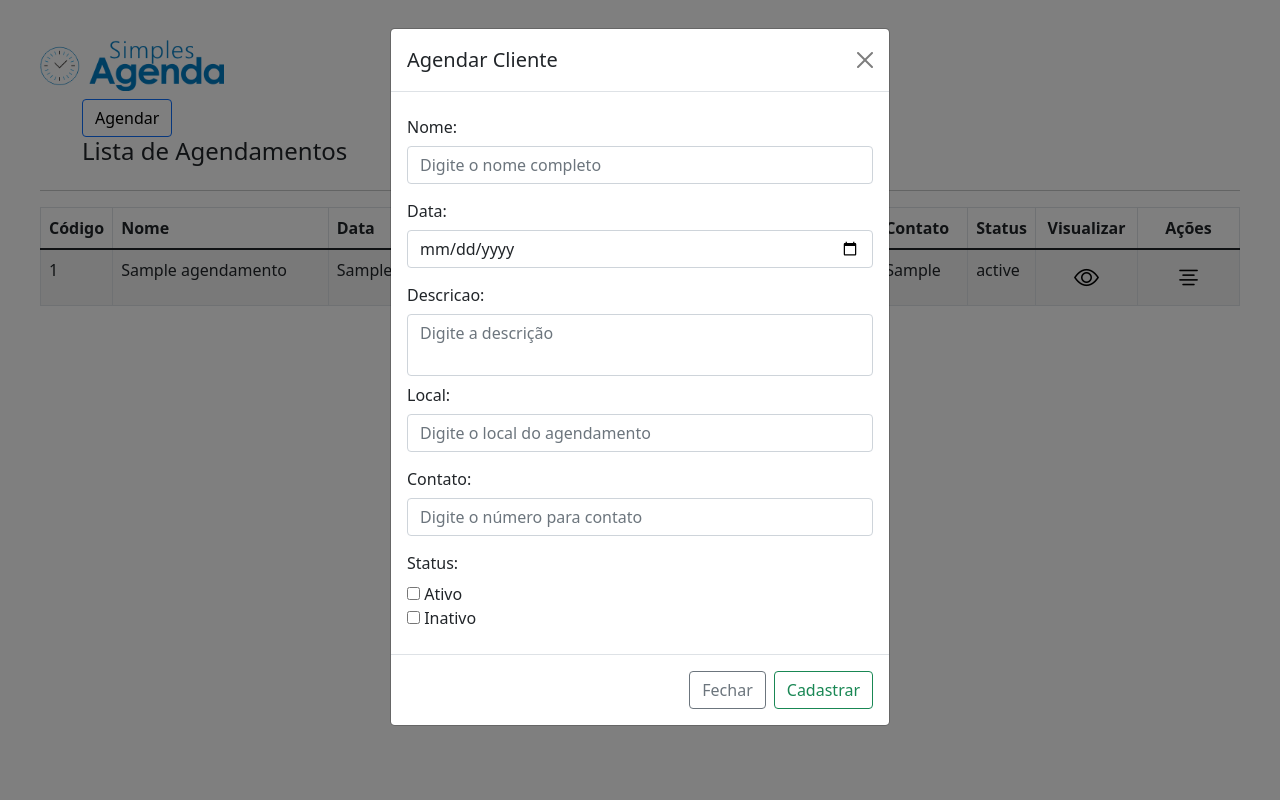
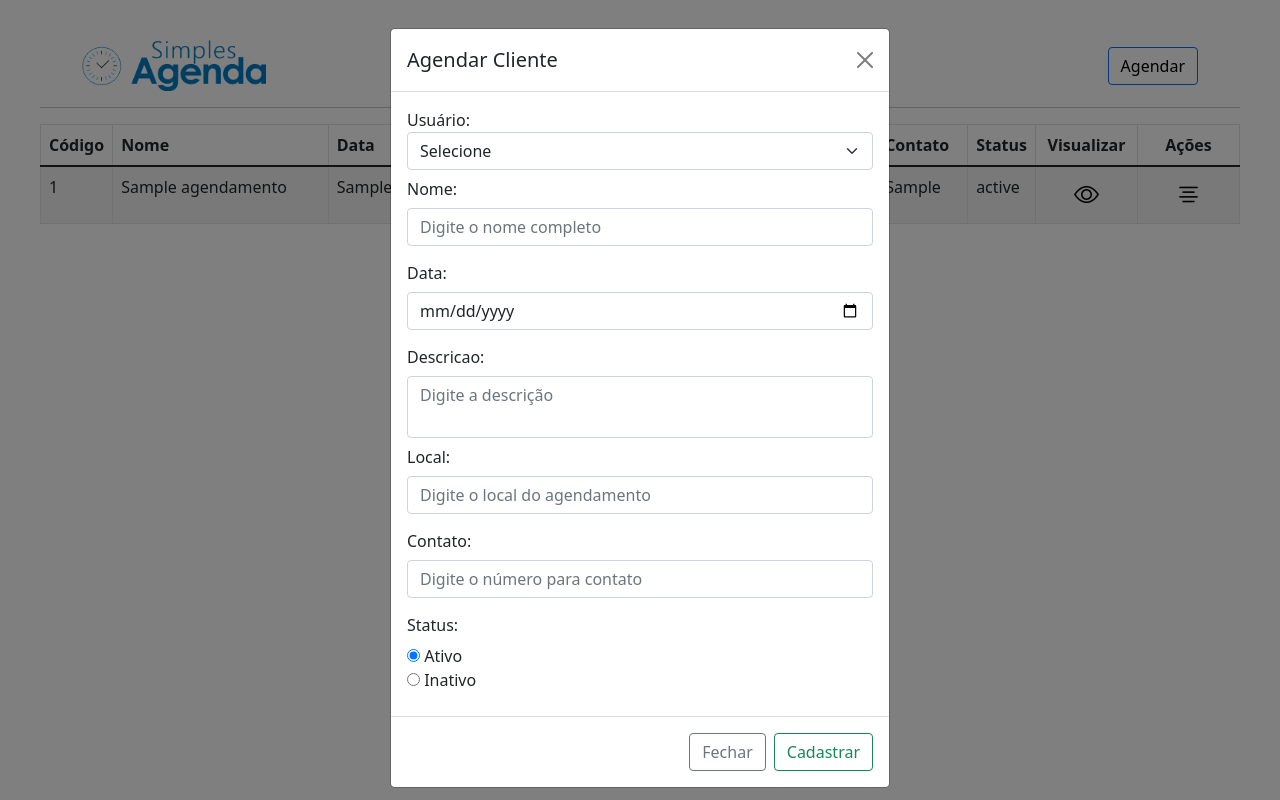
Before and after one commit to diegomartinsoliveira/simples-agenda, a PHP site: page / in a window 1280 px wide, after a click on "Agendar". Run offline with PHP 8.4, Linux system fonts and the light colour scheme; tables that the repository leaves empty or names only in its code hold one stand-in row (values such as "Sample post"); some libraries are stand-ins or nearby versions.

Commit message:
refactor: Ajustes dashboard + aplicação DataTable

```diff
--- a/assets/css/style.css
+++ b/assets/css/style.css
@@ -26,3 +26,8 @@
 textarea {
     resize: none;
   }
+
+.botao-agendar button {
+    color:black;
+    font-weight: 500;
+  }
--- a/assets/js/custom.js
+++ b/assets/js/custom.js
@@ -1,17 +1,18 @@
-const tbody = document.querySelector(".listar-usuarios");
+const tbody = document.querySelector(".listar-agendamentos");
 const cadForm = document.getElementById("cad-usuario-form");
 const msgAlertaErroCad = document.getElementById("msgAlertaErroCad");
 const msgAlerta = document.getElementById("msgAlerta");
 const cadModal = new bootstrap.Modal(document.getElementById("cadUsuarioModal"));
 
-const listarUsuarios = async (pagina) => {
+
+const listarAgendamentos = async (pagina) => {
    const dados = await fetch("view/list.php?pagina=" + pagina);
    const resposta = await dados.text();
    tbody.innerHTML = resposta;
 
 }
 
-listarUsuarios(1);
+listarAgendamentos(1);
 
 cadForm.addEventListener("submit", async (e) => {
    e.preventDefault();
@@ -41,7 +42,7 @@
    msgAlerta.innerHTML = resposta['msg'];
    cadForm.reset();
    cadModal.hide();
-   listarUsuarios(1);
+   listarAgendamentos(1);
 }
 
    }
@@ -50,7 +51,7 @@
 });
 
 async function visUsuario(id){
-	const dados = await fetch('controller/visualizar.php?id=' + id)
+	const dados = await fetch('controller/visualizar.php?id_agendamento=' + id)
    const resposta = await dados.json();
 
 if(resposta['erro']){
@@ -60,7 +61,7 @@
       const visModal = new bootstrap.Modal(document.getElementById("visUsuarioModal"));
       visModal.show();
 
-      document.getElementById("id_usuario").innerHTML = resposta['dados'].id;
+      document.getElementById("id_agendamento").innerHTML = resposta['dados'].id;
       document.getElementById("nome").innerHTML = resposta['dados'].nome;
       document.getElementById("data").innerHTML = resposta['dados'].data;
       document.getElementById("descricao").innerHTML = resposta['dados'].descricao;
@@ -70,3 +71,36 @@
 
       }
 }
+
+const usuario = document.getElementById("id_usuario");
+if (usuario) {
+    listarUsuarios();
+}
+
+async function listarUsuarios() {
+    const dados = await fetch('view/listar_usuarios.php');
+    const resposta = await dados.json();
+    //console.log(resposta);
+
+    if (resposta['id_usuario']) {
+        document.getElementById("msgAlertaUsuario").innerHTML = "";
+
+        var opcoes = '<option value="">Selecione</option>';
+        for (var i = 0; i < resposta.dados.length; i++) {
+            opcoes += '<option value="' + resposta.dados[i]['id'] + '">' + resposta.dados[i]['nome'] + '</option>';
+        }
+        usuario.innerHTML = opcoes;
+    } else {
+        document.getElementById("msgAlertaUsuario").innerHTML = resposta['msg'];
+    }
+}
+
+$(function limitarCheckbox(){
+   var MAX_SELECT = 1; // Máximo de 'input' selecionados
+
+   $('input.checkbox-status').on('change', function(){
+     if( $(this).siblings(':checked').length >= MAX_SELECT ){
+        this.checked = false;
+     }
+   });
+ });
--- a/pages/dashboard/index.php
+++ b/pages/dashboard/index.php
@@ -8,26 +8,26 @@
 <head>
     <meta charset="UTF-8">
     <meta name="viewport" content="width=device-width, initial-scale=1.0">
-    <link href="https://cdn.jsdelivr.net/npm/bootstrap@5.1.3/dist/css/bootstrap.min.css" rel="stylesheet" integrity="sha384-1BmE4kWBq78iYhFldvKuhfTAU6auU8tT94WrHftjDbrCEXSU1oBoqyl2QvZ6jIW3" crossorigin="anonymous">
+    <script src="https://cdn.datatables.net/1.13.4/js/jquery.dataTables.js"></script>
+    <link rel="stylesheet" href="https://cdn.jsdelivr.net/npm/bootstrap@5.1.3/dist/css/bootstrap.min.css">
+    <link rel="stylesheet" href="https://cdn.datatables.net/1.13.4/css/jquery.dataTables.css" />
     <link rel="stylesheet" href="https://cdn.jsdelivr.net/npm/bootstrap-icons@1.3.0/font/bootstrap-icons.css">
     <link rel="stylesheet" href="../../assets/css/style.css">
     <title>Simples Agenda Online</title>
 </head>
-<img class="logo" src="../../assets/img/logo.png">
+
 <body>
     <div class="container">
         <div class="row mt-2">
             <div class="col-lg-12 d-flex justify-content-between align-items-center">
-
-                <div>
+            <img class="logo" src="../../assets/img/logo.png">
+                <div class="botao-agendar">
                     <!-- Button trigger modal -->
-                    <button type="button" class="btn btn-outline-primary" style="color:black;font-weight: 500;" data-bs-toggle="modal" data-bs-target="#cadUsuarioModal">
+                    <button type="button" class="btn btn-outline-primary" data-bs-toggle="modal" data-bs-target="#cadUsuarioModal">
                     Agendar
                     </button>
+                </div>
                     <!-- Modal -->
-                    <div class="titulo-lista">
-                    <h4>Lista de Agendamentos</h4>
-                    </div>
                     <div class="modal fade" id="cadUsuarioModal" tabindex="-1" aria-labelledby="cadUsuarioModallLabel" aria-hidden="true">
                      <div class="modal-dialog">
                         <div class="modal-content" style="height:50%;">
@@ -38,6 +38,11 @@
                                             <div class="modal-body">
                                                 <form id="cad-usuario-form">
                                                     <span id="msgAlertaErroCad"></span>
+                                                    <span id="msgAlertaUsuario"></span>
+                                                    <label>Usuário: </label>
+                                                    <select class="form-select" aria-label="Default select example" name="id_usuario" id="id_usuario">
+                                                    <option selected>Selecionar Usuário</option>
+                                                    </select>
                                                 <div class="mb-2">
                                                     <label for="nome" class="col-form-label">Nome:</label>
                                                     <input type="text" name="nome" class="form-control" id="nome" placeholder="Digite o nome completo">
@@ -59,11 +64,11 @@
                                                 <div class="mb-2">
                                                     <label for="status" class="col-form-label">Status:</label>
                                                     <div>
-                                                    <input type="checkbox" id="check-ativo" name="status" value="1" />
+                                                    <input type="radio" class="checkbox-status" id="check-ativo" name="status" value="1" checked/>
                                                     <label for="status">Ativo</label>
                                                 </div>
                                                 <div>
-                                                    <input type="checkbox" id="check-inativo" name="status" value="0" />
+                                                    <input type="radio" class="checkbox-status" id="check-inativo" name="status" value="0" />
                                                     <label for="status">Inativo</label>
                                                 </div>
                                                 </div>
@@ -124,15 +129,21 @@
         <div class="row">
             <div class="col-lg-12">
 
-        <span class="listar-usuarios"></span>
+        <span class="listar-agendamentos"></span>
 
 
             </div>
         </div>
     </div>
 
-    <script src="https://cdn.jsdelivr.net/npm/bootstrap@5.1.3/dist/js/bootstrap.bundle.min.js" integrity="sha384-ka7Sk0Gln4gmtz2MlQnikT1wXgYsOg+OMhuP+IlRH9sENBO0LRn5q+8nbTov4+1p" crossorigin="anonymous"></script>
+    <script src="https://cdn.jsdelivr.net/npm/bootstrap@5.1.3/dist/js/bootstrap.bundle.min.js"></script>
+    <script src="https://ajax.googleapis.com/ajax/libs/jquery/1.11.1/jquery.min.js"></script>
     <script src="../../assets/js/custom.js"></script>
 </body>
 
 </html>
+<script>
+$(document).ready( function () {
+    $('#table').DataTable();
+} );
+</script>
--- a/pages/dashboard/model/cadastrar.php
+++ b/pages/dashboard/model/cadastrar.php
@@ -14,7 +14,7 @@
 
 $query_usuario = "INSERT INTO agendamentos (id_usuario, nome, data, descricao, local, status, contato) VALUES (:id_usuario, :nome, :data, :descricao, :local, :status, :contato)";
 $cad_agendamento = $conn->prepare($query_usuario);
-$cad_agendamento->bindParam(':id_usario', $dados['id_usuario']);
+$cad_agendamento->bindParam(':id_usuario', $dados['id_usuario']);
 $cad_agendamento->bindParam(':nome', $dados['nome']);
 $cad_agendamento->bindParam(':data', $dados['data']);
 $cad_agendamento->bindParam(':descricao', $dados['descricao']);
@@ -25,9 +25,9 @@
 
 if($cad_agendamento->rowCount()){
 
-    $retorna = ['erro' => false, 'msg' => "<div class='alert alert-success' role='alert'>Usuário cadastrado com sucesso!</div>"];
+    $retorna = ['erro' => false, 'msg' => "<div class='alert alert-success' role='alert'>Agendamento cadastrado com sucesso!</div>"];
 } else {
-    $retorna = ['erro' => true, 'msg' => "<div class='alert alert-danger' role='alert'>Erro: Usuário não cadastrado com sucesso!</div>"];
+    $retorna = ['erro' => true, 'msg' => "<div class='alert alert-danger' role='alert'>Erro: Agendamento não cadastrado!</div>"];
 }
     }
 
--- a/pages/dashboard/view/list.php
+++ b/pages/dashboard/view/list.php
@@ -8,11 +8,11 @@
 $qnt_result_pg = 10;
 $inicio = ($pagina * $qnt_result_pg) - $qnt_result_pg;
 
-$query_usuarios = "SELECT id_usuario, nome, data, descricao, local, status, contato FROM agendamentos ORDER BY id_usuario DESC LIMIT $inicio, $qnt_result_pg";
+$query_usuarios = "SELECT id_agendamento, nome, data, descricao, local, status, contato FROM agendamentos ORDER BY id_agendamento DESC LIMIT $inicio, $qnt_result_pg";
 $result_usuarios = $conn->prepare($query_usuarios);
 $result_usuarios->execute();
 
-$dados = "<div class='table-responsive'>
+$dados = "<div class='table-responsive' id='table'>
                         <table class='table table-striped table-bordered'>
                             <thead>
                                 <tr>
@@ -33,7 +33,7 @@
 while($row_usuario = $result_usuarios->fetch(PDO::FETCH_ASSOC)){
     extract($row_usuario);
     $dados .= "<tr>
-                    <td>$id_usuario</td>
+                    <td>$id_agendamento</td>
                     <td>$nome</td>
                     <td>$data</td>
                     <td>$descricao</td>
@@ -42,13 +42,13 @@
                     <td>$status</td>
                     <td>
                     <div class='container'>
-                    <button id='$id_usuario' i class='bi bi-eye botao-visualizar' onclick='visUsuario($id_usuario)'></button>
+                    <button id='$id_agendamento' i class='bi bi-eye botao-visualizar' onclick='visUsuario($id_agendamento)'></button>
                     </div>
                     </i>
                     </td>
                     <td>
                     <div class='container'>
-                    <button id='$id_usuario' i class='bi bi-text-center botao-acoes' onclick='visUsuario($id_usuario)'></button>
+                    <button id='$id_agendamento' i class='bi bi-text-center botao-acoes' onclick='visUsuario($id_agendamento)'></button>
                     </div>
                     </td>
                </tr>";
@@ -60,7 +60,7 @@
         </div>";
 
 //somar a quantidade de usuarios
-$query_pg = "SELECT COUNT(id_usuario) AS num_result FROM agendamentos";
+$query_pg = "SELECT COUNT(id_agendamento) AS num_result FROM agendamentos";
 $result_pg = $conn->prepare($query_pg);
 $result_pg->execute();
 $row_pg = $result_pg->fetch(PDO::FETCH_ASSOC);
@@ -70,26 +70,26 @@
 $max_links = 2;
 
 $dados .= '<nav aria-label="Page navigation example"><ul class="pagination justify-content-center">';
-$dados .= "<li class='page-item'><a class='page-link' href='#' onclick='listarUsuarios(1)'>Primeira</a></li>";
+$dados .= "<li class='page-item'><a class='page-link' href='#' onclick='listarAgendamentos(1)'>Primeira</a></li>";
 for($pag_ant = $pagina -$max_links; $pag_ant <= $pagina - 1; $pag_ant++){
     if($pag_ant >= 1) {
-    $dados .= "<li class='page-item'><a class='page-link' href='#' onclick='listarUsuarios($pag_ant)'>$pag_ant</a></li>";
+    $dados .= "<li class='page-item'><a class='page-link' href='#' onclick='listarAgendamentos($pag_ant)'>$pag_ant</a></li>";
     }
 }
 $dados .= "<li class='page-item active'><a class='page-link' href='#'>$pagina</a></li>";
 for($pag_dep = $pagina + 1; $pag_dep <= $pagina + $max_links; $pag_dep++){
     if($pag_dep <= $quantidade_pg){
-$dados .= "<li class='page-item'><a class='page-link' href='#' onclick='listarUsuarios($pag_dep)'>$pag_dep</a></li>";
+$dados .= "<li class='page-item'><a class='page-link' href='#' onclick='listarAgendamentos($pag_dep)'>$pag_dep</a></li>";
     }
 }
-$dados .= "<li class='page-item'><a class='page-link' href='#' onclick='listarUsuarios($quantidade_pg)'>Última</a></li>";
+$dados .= "<li class='page-item'><a class='page-link' href='#' onclick='listarAgendamentos($quantidade_pg)'>Última</a></li>";
 $dados .= '</ul></nav>';
 
 echo $dados;
 
 } else {
 
-    echo "<div class='alert alert-danger' role='alert'> Erro, nenhum usuário encontrado! </div>";
+    echo "<div class='alert alert-danger' role='alert'> Erro, nenhum agendamento encontrado! </div>";
 }
 
 ?>
--- /dev/null
+++ b/pages/dashboard/view/listar_usuarios.php
@@ -0,0 +1,22 @@
+<?php
+include_once "../../../connection/conexao.php";
+
+// QUERY para recuperar registro do banco de dados
+$query_sits = "SELECT id_usuario, nome FROM usuarios ORDER BY nome ASC";
+$result_sits = $conn->prepare($query_sits);
+$result_sits->execute();
+
+if(($result_sits) and ($result_sits->rowCount() != 0)){
+    while($row_sit = $result_sits->fetch(PDO::FETCH_ASSOC)){
+        extract($row_sit);
+        $dados[] = [
+            'id_usuario' => $id_usuario,
+            'nome' => $nome
+        ];
+    }
+    $retorna = ['id_usuario' => true, 'dados' => $dados];
+}else{
+    $retorna = ['id_usuario' => false, 'msg' => "<p style='color: #f00'>Erro: Nenhuma situação encontrada, entre em contato com o ...!</p>"];
+}
+
+echo json_encode($retorna);
```
Also changed, not shown: pages/dashboard/controller/visualizar.php (+4 -4 lines).
